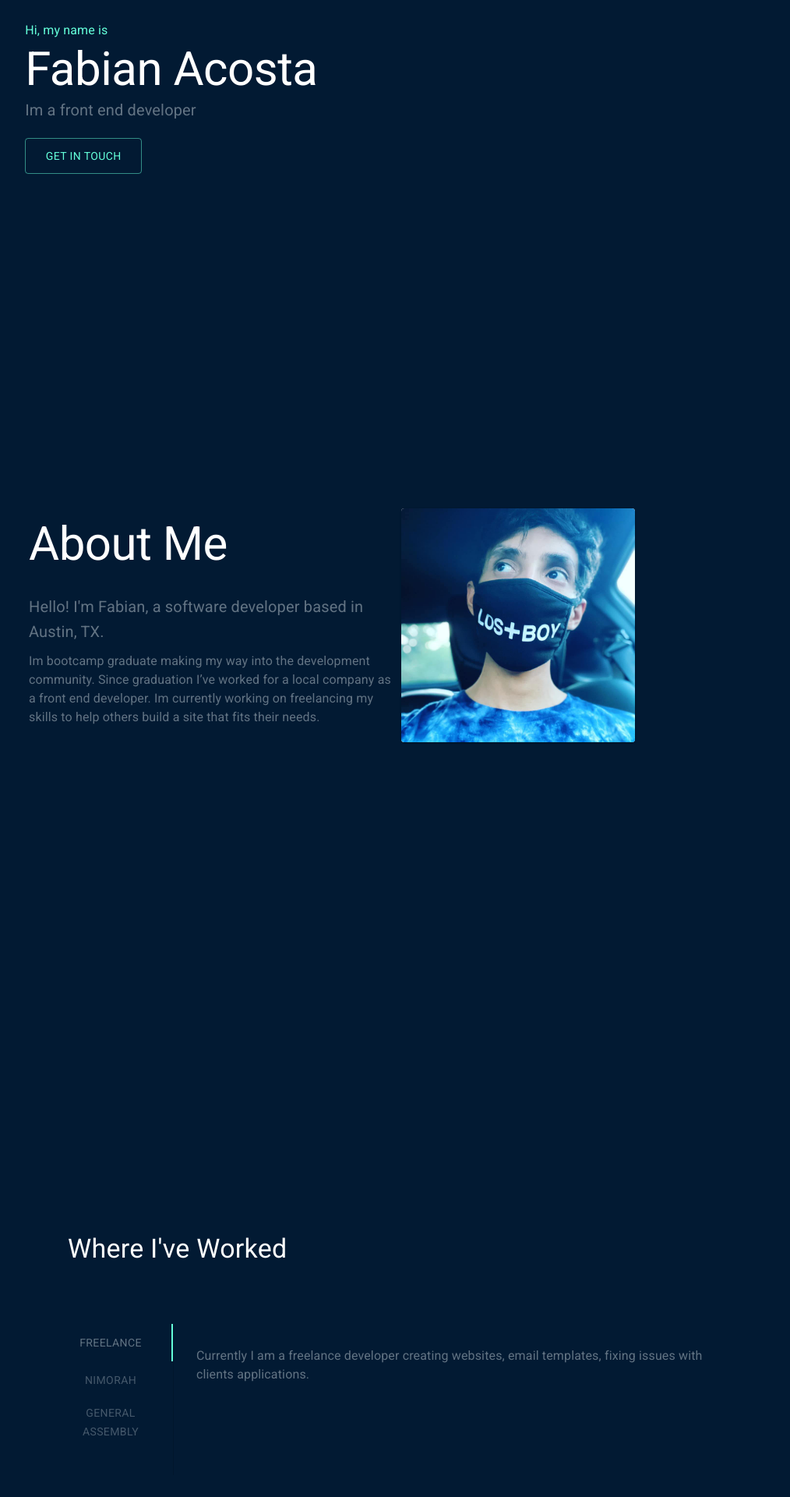
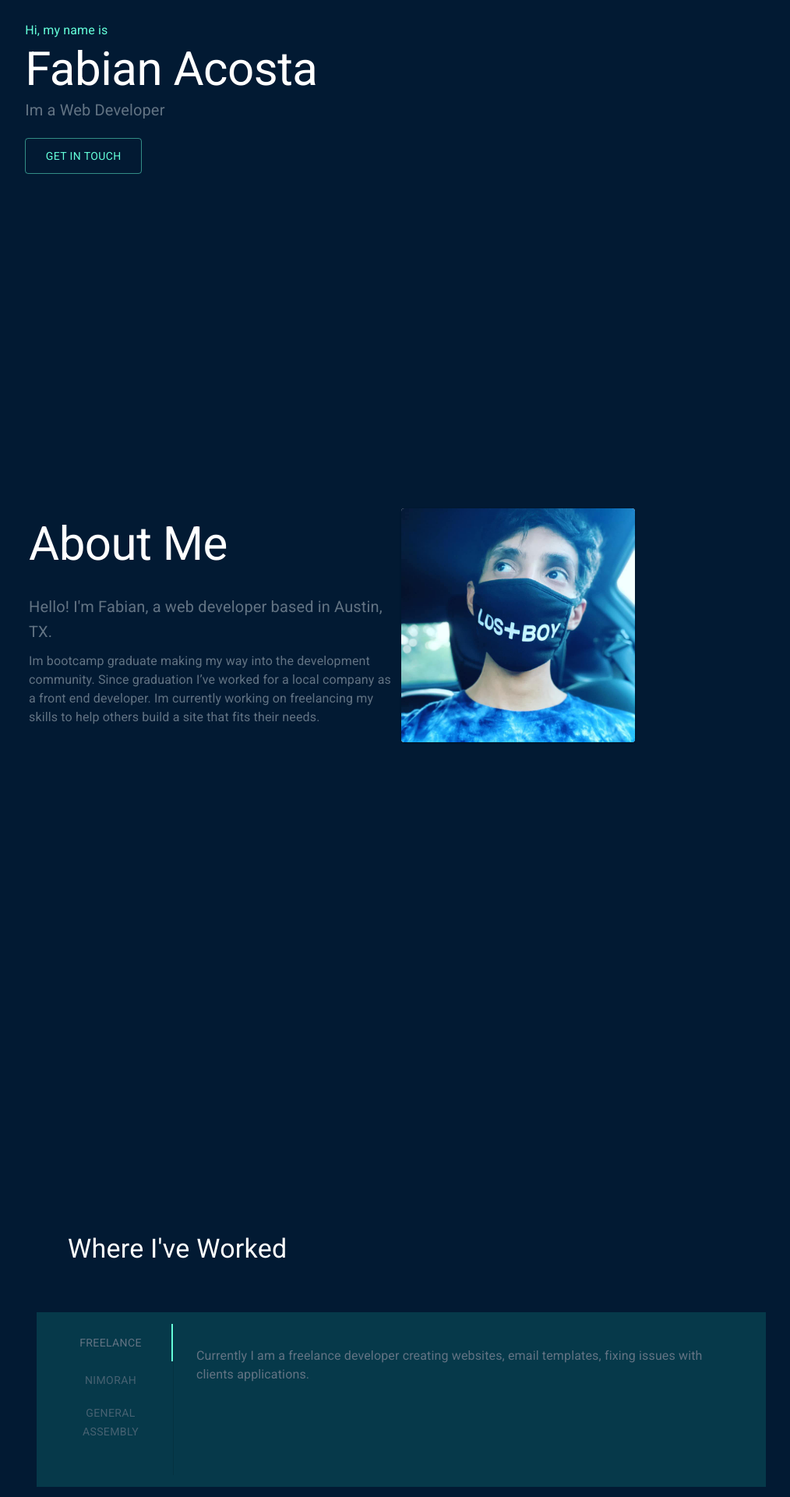
Before and after one commit to acostahf/new-portfolio, a React (Create React App) app: page / in a window 1280 px wide. Shown: the part 340-2260 px from the top of the page at 78% size, without its empty margins (125-1139 px from the left). Built offline with nearby package versions, Linux system fonts and the light colour scheme.

Commit message:
style update

```diff
--- a/src/components/About.jsx
+++ b/src/components/About.jsx
@@ -71,7 +71,6 @@ export default function About() {
       },
     });
 
-
     const firstLine = content.children[0];
     const secondLine = content.children[1];
     const thirdLine = content.children[2];
@@ -125,7 +124,7 @@ export default function About() {
                 </Box>
 
                 <Typography variant="h6" component="h6" className={classes.h6}>
-                  Hello! I'm Fabian, a software developer based in Austin, TX.{" "}
+                  Hello! I'm Fabian, a web developer based in Austin, TX.{" "}
                 </Typography>
                 <Typography variant="body1" className={classes.body}>
                   Im bootcamp graduate making my way into the development
--- a/src/components/Experience.jsx
+++ b/src/components/Experience.jsx
@@ -52,12 +52,12 @@ const useStyles = makeStyles((theme) => ({
     // backgroundColor: "#fff",
   },
   vtabs: {
-    backgroundColor: "none",
+    backgroundColor: "#06394a",
     color: "#627383",
 
     display: "flex",
     height: 224,
-    borderRadius: "2%",
+
     padding: 15,
     margin: 20,
   },
--- a/src/components/Hero.jsx
+++ b/src/components/Hero.jsx
@@ -75,7 +75,7 @@ export default function Hero() {
               Fabian Acosta
             </Typography>
             <Typography variant="h6" component="h6" className={classes.h6}>
-              Im a front end developer
+              Im a Web Developer
             </Typography>
 
             <Button
```
Also changed, not shown: 1 other file (tests, documents, lock files or other folders).
